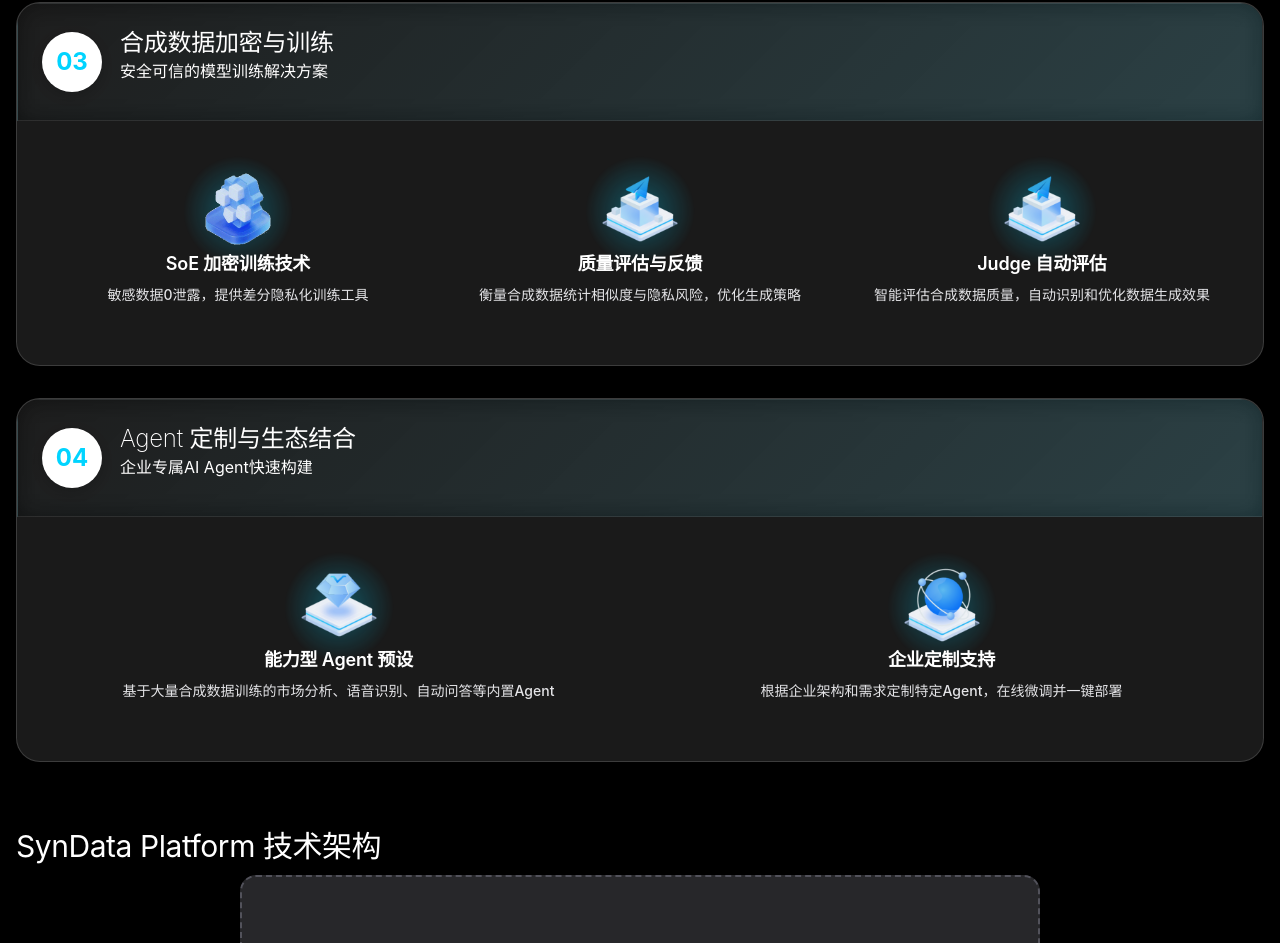
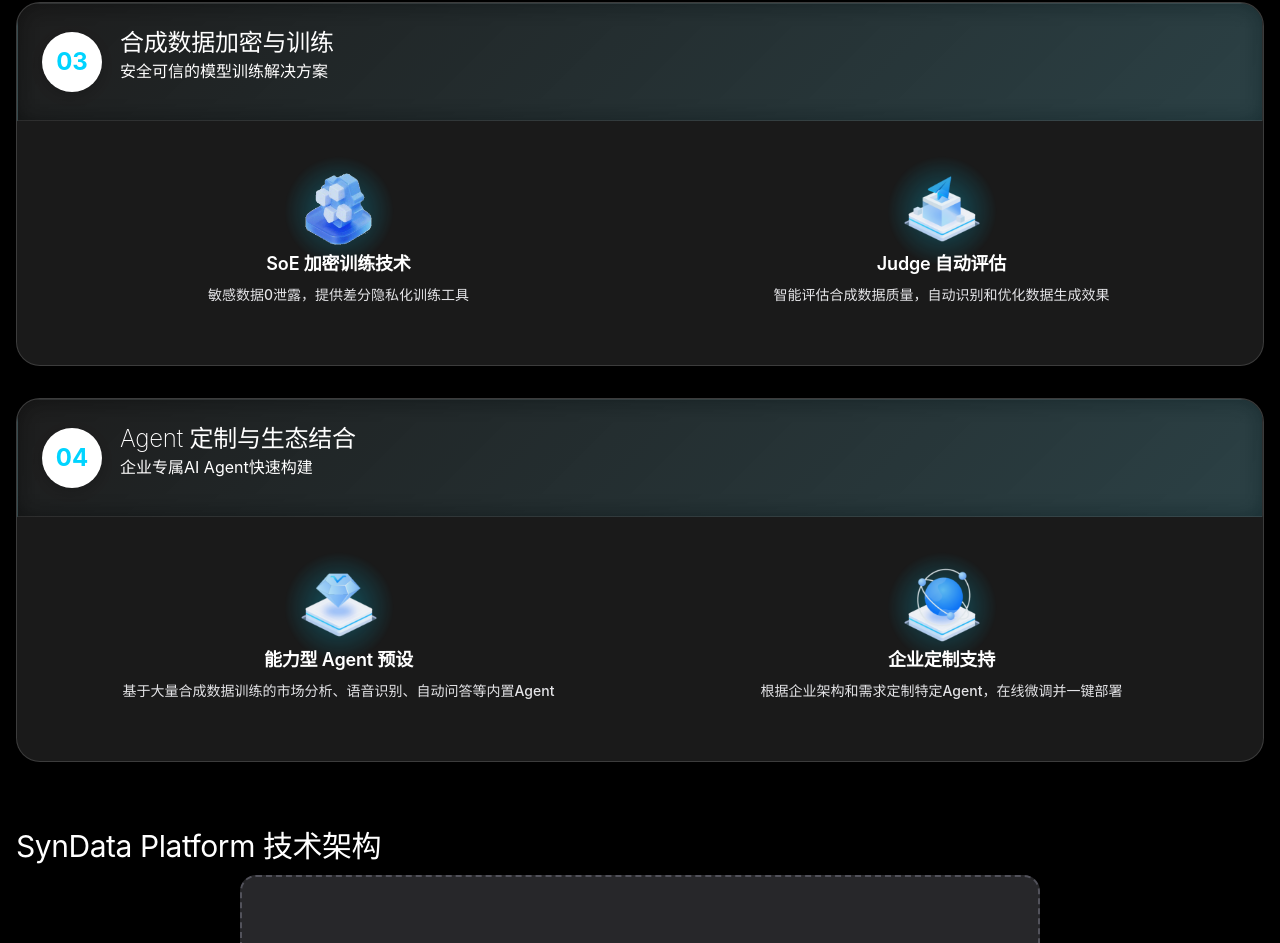
Before and after one commit to snailuu/dataarc-website, a Vue app: page /products in a window 1280 px wide. Shown: the part 6629-7572 px from the top of the page. Built offline with nearby package versions, Linux system fonts and the light colour scheme.

Commit message:
内容：调整合成数据平台产品内容重复部分

```diff
--- a/src/locales/products/ar.js
+++ b/src/locales/products/ar.js
@@ -194,10 +194,6 @@ export default {
             title: 'تقنية التدريب المشفر SoE',
             description: 'صفر تسرب للبيانات الحساسة، توفير أدوات تدريب الخصوصية التفاضلية'
           },
-          quality: {
-            title: 'تقييم الجودة والتغذية الراجعة',
-            description: 'قياس التشابه الإحصائي ومخاطر الخصوصية للبيانات الاصطناعية، تحسين استراتيجيات التوليد'
-          },
           judge: {
             title: 'التقييم التلقائي Judge',
             description: 'تقييم ذكي لجودة البيانات الاصطناعية، تحديد وتحسين فعالية توليد البيانات تلقائياً'
--- a/src/locales/products/en.js
+++ b/src/locales/products/en.js
@@ -203,10 +203,6 @@ export default {
             title: 'SoE Encryption Training Technology',
             description: 'Zero sensitive data leakage, providing differential privacy training tools'
           },
-          quality: {
-            title: 'Quality Assessment and Feedback',
-            description: 'Measure statistical similarity and privacy risk of synthetic data, optimize generation strategies'
-          },
           judge: {
             title: 'Judge Auto-Evaluation',
             description: 'Intelligently evaluate synthetic data quality, automatically identify and optimize data generation effectiveness'
--- a/src/locales/products/zh.js
+++ b/src/locales/products/zh.js
@@ -203,10 +203,6 @@ export default {
             title: 'SoE 加密训练技术',
             description: '敏感数据0泄露，提供差分隐私化训练工具'
           },
-          quality: {
-            title: '质量评估与反馈',
-            description: '衡量合成数据统计相似度与隐私风险，优化生成策略'
-          },
           judge: {
             title: 'Judge 自动评估',
             description: '智能评估合成数据质量，自动识别和优化数据生成效果'
--- a/src/views/Products.vue
+++ b/src/views/Products.vue
@@ -544,15 +544,6 @@
               </div>
                   <h5 class="title-main">{{ t('products.syndata.modules.training.features.soe.title') }}</h5>
                   <p class="content-main">{{ t('products.syndata.modules.training.features.soe.description') }}</p>
-                </div>
-
-                <div class="feature-item">
-                  <div class="icon-wrapper">
-                <img src="/images/icons/质量评估图标.png" alt="质量评估" class="icon-img" />
-                <div class="icon-glow"></div>
-              </div>
-                  <h5 class="title-main">{{ t('products.syndata.modules.training.features.quality.title') }}</h5>
-                  <p class="content-main">{{ t('products.syndata.modules.training.features.quality.description') }}</p>
                 </div>
 
                 <div class="feature-item">
```
